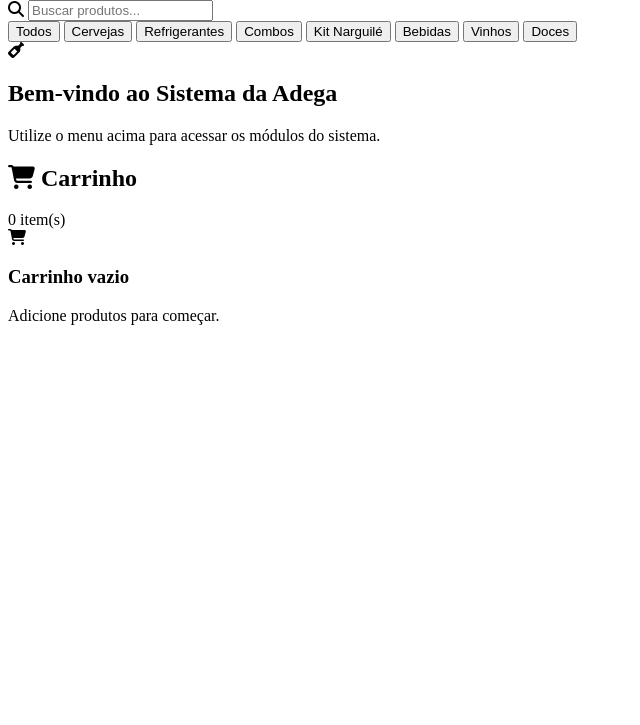
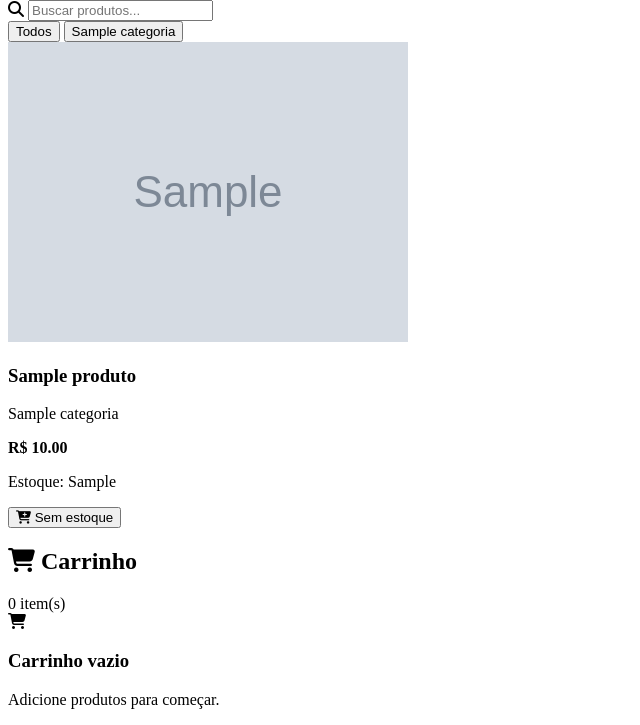
Before and after one commit to ysantoswxx/Nova_Adega, a FastAPI app: template app/templates/home.html in a window 1280 px wide. Shown: the part 147-872 px from the top of the page, without its empty margins (0-640 px from the left). Before the commit the page ends 472 px from the top, so only its background shows below. Run offline with FastAPI, Linux system fonts and the light colour scheme; the template is opened without the code that fills it: most values are stand-ins (such as "Sample title", 1, 10 or a date in 2020); grey boxes marked "Sample" are stand-in pictures.

Commit message:
adiciona lógica de filtragem de produtos por categoria e atualiza a tela inicial com categorias e produtos ativos

```diff
--- a/app/main.py
+++ b/app/main.py
@@ -3,7 +3,11 @@ from fastapi import FastAPI, Request, Depends
 from fastapi.staticfiles import StaticFiles
 from fastapi.templating import Jinja2Templates
 from fastapi.responses import HTMLResponse, RedirectResponse
+
 from app.auth import get_usuario_opcional
+from app.database import get_db
+from app.models.categoria import Categoria
+from app.models.produto import Produto
 
 from app.controllers import auth_controller
 from app.controllers import usuario_controller
@@ -11,36 +15,67 @@ from app.controllers import categoria_controller
 from app.controllers import produto_controller
 from app.controllers import movimentacao_controller
 
+
 app = FastAPI(title="Sistema de Ponto de venda")
 
-#Configurar a pasta para servir os arquivos estáticos (CSS, JS e IMG)
-app.mount("/static", StaticFiles(directory="app/static"), name="static")
 
-#Configurar o jinja2 para renderizar os HTML
+# Configurar a pasta para servir os arquivos estáticos
+app.mount(
+    "/static",
+    StaticFiles(directory="app/static"),
+    name="static"
+)
+
+
+# Configurar o Jinja2
 templates = Jinja2Templates(directory="app/templates")
 
-#Inclui os routers dos controladores
+
+# Inclui os routers dos controladores
 app.include_router(auth_controller.router)
 app.include_router(usuario_controller.router)
 app.include_router(categoria_controller.router)
 app.include_router(produto_controller.router)
 app.include_router(movimentacao_controller.router)
 
+
 @app.get("/")
 def tela_inicial(
     request: Request,
-    usuario = Depends(get_usuario_opcional)
+    usuario=Depends(get_usuario_opcional),
+    db=Depends(get_db)
 ):
-    #Tela não logado
+
+    # Tela não logado
     if usuario is None:
         return templates.TemplateResponse(
             request,
             "index.html",
             {"request": request}
         )
-    #Logado - exibir a tela de funcionario
+
+    # Buscar categorias ativas
+    categorias = db.query(Categoria).filter(
+        Categoria.ativo == True
+    ).order_by(
+        Categoria.nome
+    ).all()
+
+    # Buscar produtos ativos
+    produtos = db.query(Produto).filter(
+        Produto.ativo == True
+    ).order_by(
+        Produto.nome
+    ).all()
+
+    # Tela do funcionário
     return templates.TemplateResponse(
         request,
         "home.html",
-        {"request": request, "usuario": usuario}
+        {
+            "request": request,
+            "usuario": usuario,
+            "categorias": categorias,
+            "produtos": produtos
+        }
     )
--- /dev/null
+++ b/app/static/JS/home.js
@@ -0,0 +1,54 @@
+document.addEventListener("DOMContentLoaded", function () {
+
+    const botoesCategoria =
+        document.querySelectorAll(".categoria-btn");
+
+    const produtos =
+        document.querySelectorAll(".produto-card");
+
+
+    botoesCategoria.forEach(function (botao) {
+
+        botao.addEventListener("click", function () {
+
+            const categoriaSelecionada =
+                this.dataset.categoria;
+
+
+            // Remove o ativo de todos os botões
+            botoesCategoria.forEach(function (btn) {
+                btn.classList.remove("ativo");
+            });
+
+
+            // Ativa o botão clicado
+            this.classList.add("ativo");
+
+
+            // Filtra os produtos
+            produtos.forEach(function (produto) {
+
+                const categoriaProduto =
+                    produto.dataset.categoria;
+
+
+                if (
+                    categoriaSelecionada === "todos" ||
+                    categoriaProduto === categoriaSelecionada
+                ) {
+
+                    produto.style.display = "";
+
+                } else {
+
+                    produto.style.display = "none";
+
+                }
+
+            });
+
+        });
+
+    });
+
+});
--- a/app/templates/home.html
+++ b/app/templates/home.html
@@ -8,8 +8,7 @@
 
     <link rel="stylesheet" href="/static/css/home.css">
 
-    <link rel="stylesheet"
-        href="https://cdnjs.cloudflare.com/ajax/libs/font-awesome/6.7.2/css/all.min.css">
+    <link rel="stylesheet" href="https://cdnjs.cloudflare.com/ajax/libs/font-awesome/6.7.2/css/all.min.css">
 </head>
 
 <body>
@@ -86,9 +85,7 @@
 
                     <i class="fa-solid fa-magnifying-glass"></i>
 
-                    <input
-                        type="text"
-                        placeholder="Buscar produtos...">
+                    <input type="text" placeholder="Buscar produtos...">
 
                 </div>
 
@@ -97,38 +94,102 @@
             <!-- CATEGORIAS -->
             <section class="categorias">
 
-                <button class="ativo">Todos</button>
+                <button type="button" class="categoria-btn ativo" data-categoria="todos">
 
-                <button>Cervejas</button>
+                    Todos
 
-                <button>Refrigerantes</button>
+                </button>
 
-                <button>Combos</button>
+                {% for categoria in categorias %}
 
-                <button>Kit Narguilé</button>
+                <button type="button" class="categoria-btn" data-categoria="{{ categoria.id }}">
 
-                <button>Bebidas</button>
+                    {{ categoria.nome }}
 
-                <button>Vinhos</button>
+                </button>
 
-                <button>Doces</button>
+                {% endfor %}
 
             </section>
 
             <!-- ÁREA PRINCIPAL -->
             <section class="conteudo-principal">
 
+                <div class="produtos-grid">
+
+                    {% for produto in produtos %}
+
+                    <div class="produto-card" data-categoria="{{ produto.categoria_id }}"
+                        data-nome="{{ produto.nome|lower }}">
+
+                        <div class="produto-imagem">
+
+                            <img src="{{ produto.imagem_url }}" alt="{{ produto.nome }}">
+
+                        </div>
+
+                        <div class="produto-info">
+
+                            <h3>{{ produto.nome }}</h3>
+
+                            <p class="produto-categoria">
+
+                                {% if produto.categoria %}
+                                {{ produto.categoria.nome }}
+                                {% else %}
+                                Sem categoria
+                                {% endif %}
+
+                            </p>
+
+                            <strong class="produto-preco">
+                                R$ {{ "%.2f"|format(produto.preco) }}
+                            </strong>
+
+                            <p class="produto-estoque">
+
+                                Estoque:
+                                {{ produto.estoque_atual }}
+
+                            </p>
+
+                            <button type="button" class="btn-adicionar" {% if produto.estoque_atual <=0 %}disabled{%
+                                endif %}>
+
+                                <i class="fa-solid fa-cart-plus"></i>
+
+                                {% if produto.estoque_atual > 0 %}
+                                Adicionar
+                                {% else %}
+                                Sem estoque
+                                {% endif %}
+
+                            </button>
+
+                        </div>
+
+                    </div>
+
+                    {% endfor %}
+
+                </div>
+
+
+                {% if not produtos %}
+
                 <div class="mensagem">
 
                     <i class="fa-solid fa-wine-bottle"></i>
 
-                    <h2>Bem-vindo ao Sistema da Adega</h2>
+                    <h2>Nenhum produto cadastrado</h2>
 
                     <p>
-                        Utilize o menu acima para acessar os módulos do sistema.
+                        Cadastre produtos para começar a utilizar o PDV.
                     </p>
 
                 </div>
+
+                {% endif %}
 
             </section>
 
@@ -165,6 +226,8 @@
 
     </div>
 
+    <script src="/static/js/home.js"></script>
+
 </body>
 
 </html>
```
